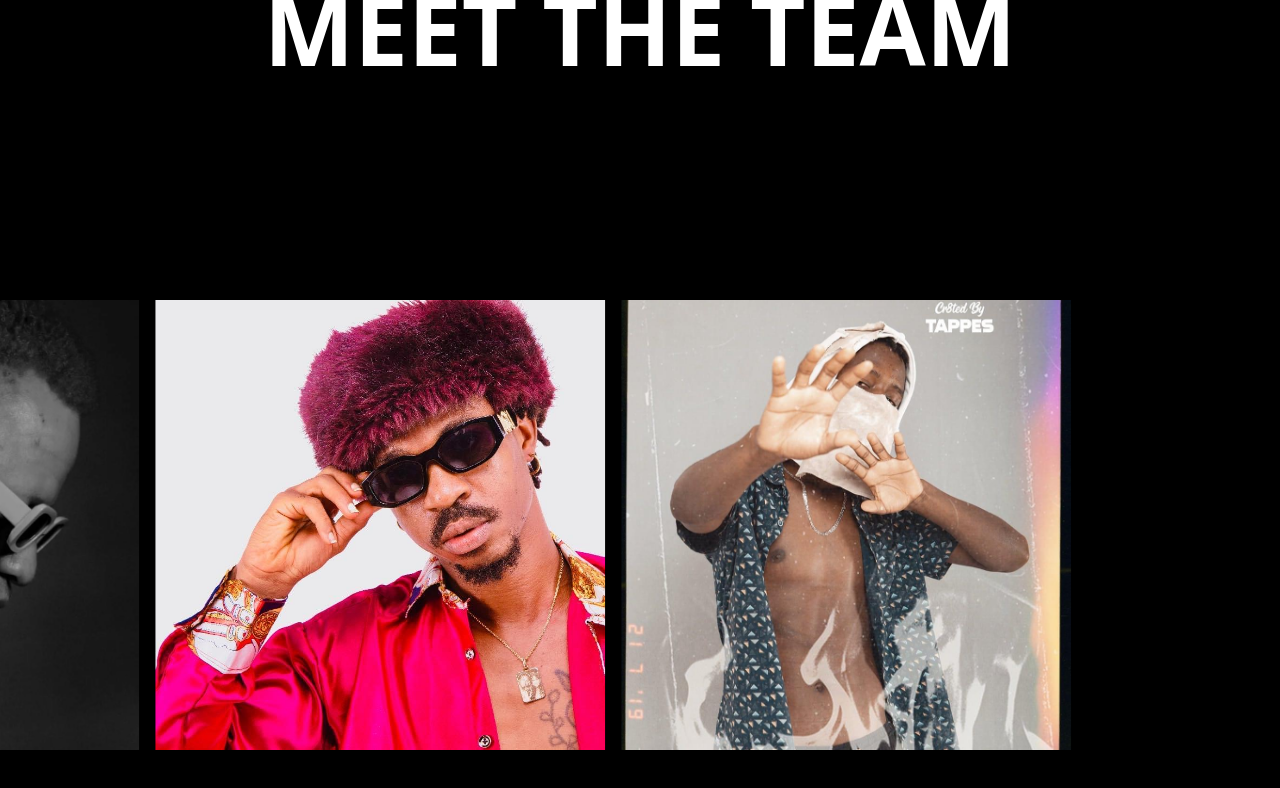
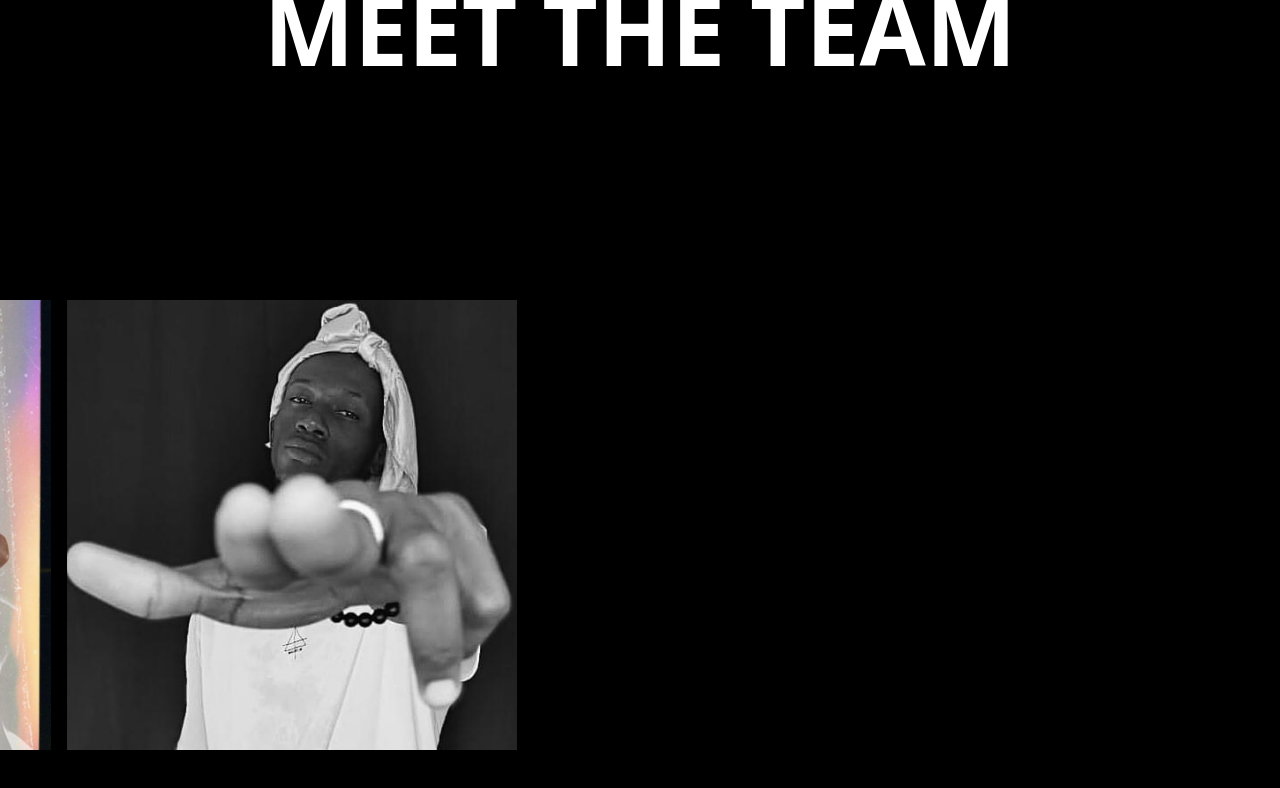
Before and after one commit to Dramekanji/kanji-studio, a Next.js app: page / in a window 1280 px wide. Shown: the part 1567-2355 px from the top of the page. Built offline with nearby package versions, Linux system fonts and the light colour scheme.

Commit message:
added Djigui to members

```diff
--- a/components/About.js
+++ b/components/About.js
@@ -8,13 +8,13 @@ const About = () => {
           positive impact.
         </h1>
         <p className="text-base">
-          At Kanji Studio, we're passionate about turning your artistic visions
-          into stunning realities. Whether it's through soul-stirring
-          songwriting, visionary creative direction, innovative production, or
-          cinematic music videos, we're here to elevate your art. Our team of
-          experienced professionals works closely with you at every step,
-          ensuring your voice isn't just heard, it resonates. Dive into a world
-          where your creativity knows no bounds.
+          At Kanji Studio, we&apos;re passionate about turning your artistic
+          visions into stunning realities. Whether it&apos;s through
+          soul-stirring songwriting, visionary creative direction, innovative
+          production, or cinematic music videos, we&apos;re here to elevate your
+          art. Our team of experienced professionals works closely with you at
+          every step, ensuring your voice isn&apos;t just heard, it resonates.
+          Dive into a world where your creativity knows no bounds.
         </p>
       </div>
     </div>
--- a/components/Team.js
+++ b/components/Team.js
@@ -5,6 +5,7 @@ import kanji from "../public/images/kanji.JPG";
 import balthazard from "../public/images/balthazard.JPG";
 import isto from "../public/images/isto.JPG";
 import dfive from "../public/images/dfive.JPG";
+import djigui from "../public/images/djigui.JPG";
 
 const cards = [
   {
@@ -34,6 +35,13 @@ const cards = [
     title: "Director",
     bio: "D Five stands as a visionary in the world of music video production. With his cinematic approach, he’s not just making music videos; he’s creating visual epics that perfectly complement the music they represent. His style is more than just innovative; it’s pioneering, setting the stage for a new era in how music videos are conceived and perceived.",
     id: 4,
+  },
+  {
+    url: djigui,
+    name: "Djigui",
+    title: "Artist, Producer",
+    bio: "Djigui stands as a beacon in the music industry, a trailblazing producer whose Midas touch has turned numerous projects into chart-topping hits. With years of experience under his belt, Djigui is not just a producer; he is a visionary, shaping the soundscape of modern music with his unique blend of creativity and technical prowess.",
+    id: 5,
   },
 ];
 
@@ -65,11 +73,11 @@ const HorizontalScrollCarousel = () => {
 
       if (viewportWidth < 768) {
         // Small screens
-        cardWidth = 240;
+        cardWidth = 200;
         gap = 4;
       } else if (viewportWidth >= 768 && viewportWidth < 998) {
         // Medium screens
-        cardWidth = 300; // Adjust cardWidth for medium screens
+        cardWidth = 500; // Adjust cardWidth for medium screens
         gap = 4; // Adjust gap for medium screens
       } // Add more conditions for larger screens if needed
 
@@ -118,7 +126,7 @@ const Card = ({ card }) => {
         src={card.url}
         alt={card.name}
         fill
-        objectFit="cover"
+        style={{ objectFit: "cover" }}
         className="transition-transform duration-300 group-hover:scale-110"
       />
       {isExpanded && (
```
Also changed, not shown: public/images/._djigui.JPG (added), public/images/djigui.JPG (added).
